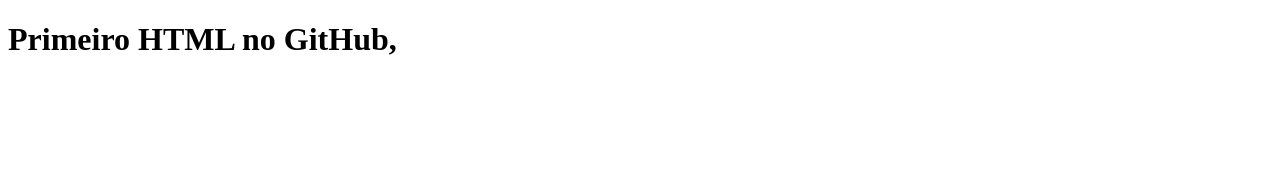
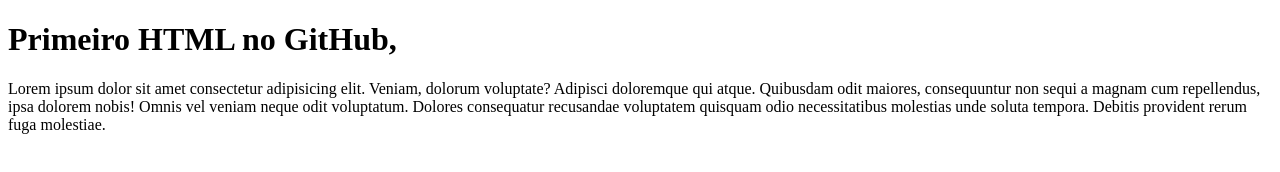
Before and after one commit to Almeidagiovanni/teste-git, a plain HTML site: page index.html in a window 1280 px wide. Drawn offline with Linux system fonts and the light colour scheme.

Commit message:
inclusão de paragrafo

```diff
--- a/index.html
+++ b/index.html
@@ -8,5 +8,6 @@
 </head>
 <body>
     <h1>Primeiro HTML no GitHub, </h1>
+    Lorem ipsum dolor sit amet consectetur adipisicing elit. Veniam, dolorum voluptate? Adipisci doloremque qui atque. Quibusdam odit maiores, consequuntur non sequi a magnam cum repellendus, ipsa dolorem nobis! Omnis vel veniam neque odit voluptatum. Dolores consequatur recusandae voluptatem quisquam odio necessitatibus molestias unde soluta tempora. Debitis provident rerum fuga molestiae.
 </body>
 </html>
```
